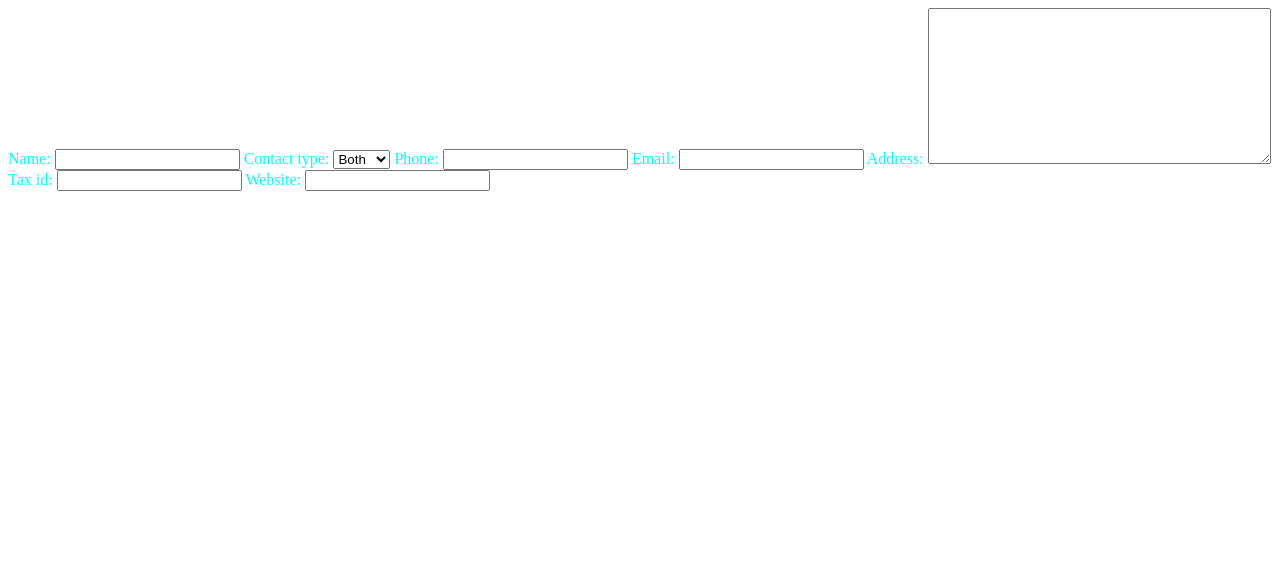
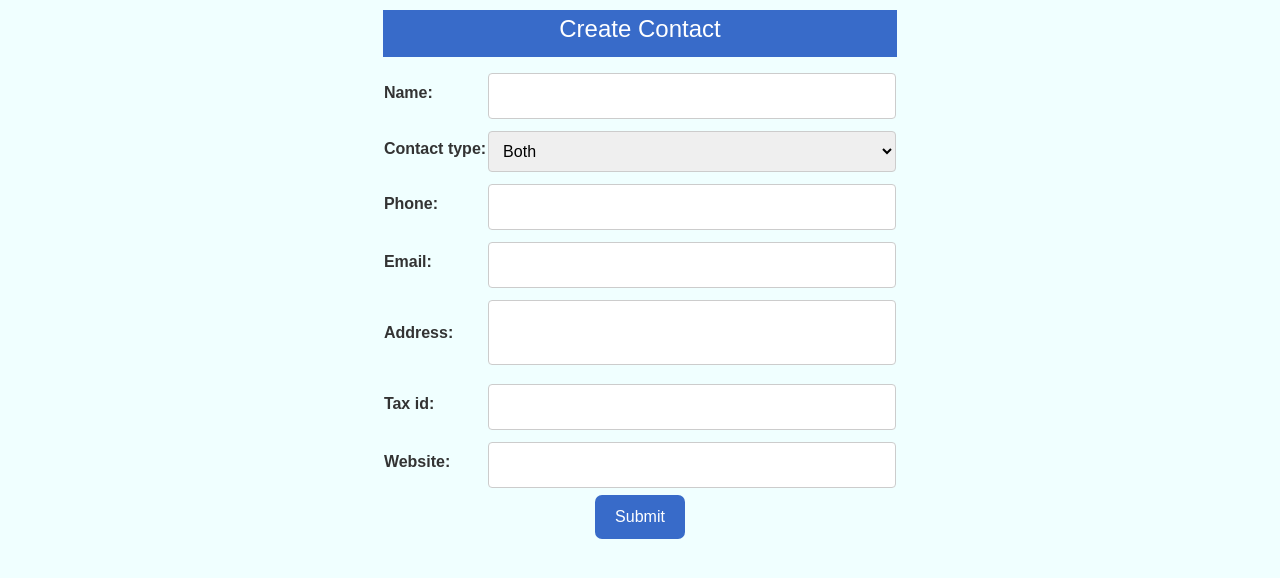
Before and after one commit to mitul001/AssetFlow, a Django app: template assetflow/contact_app/templates/contact.html in a window 1280 px wide. Shown: the top 578 px of the page. Run offline with Django 4.2, Linux system fonts and the light colour scheme; the template is opened without the code that fills it: values that come from a table or form of the project are taken from there, others are empty; some libraries are stand-ins or nearby versions.

Commit message:
[IMP] contact_app: improve and refactor contact_app views and templates
- Refactor the code of url
- added css for the contact.html
- modify the database schema

```diff
--- a/assetflow/assetflow/settings.py
+++ b/assetflow/assetflow/settings.py
@@ -39,6 +39,7 @@ INSTALLED_APPS = [
     'django.contrib.messages',
     'django.contrib.staticfiles',
     'contact_app',
+    'bootstrap5',
 ]
 
 MIDDLEWARE = [
--- a/assetflow/contact_app/models.py
+++ b/assetflow/contact_app/models.py
@@ -1,6 +1,5 @@
 from django.db import models
 
-# Create your models here.
 class Contact(models.Model):
 
     CONTACT_TYPE_CHOICES = [
@@ -12,8 +11,8 @@ class Contact(models.Model):
     name = models.CharField(max_length=255)
     contact_type = models.CharField(max_length=10, choices=CONTACT_TYPE_CHOICES,default='both')
     phone = models.CharField(max_length=20)
-    email = models.EmailField()
-    address = models.TextField(null=True)
+    email = models.EmailField(null=True,blank=True)
+    address = models.TextField(null=True,blank=True)
     tax_id = models.CharField(max_length=20)
     website = models.URLField(null=True,blank=True)
 
--- a/assetflow/contact_app/static/style/contact_app.css
+++ b/assetflow/contact_app/static/style/contact_app.css
@@ -1,3 +1,97 @@
 body {
-    color: aqua;
+    font-family: Arial, sans-serif;
+    margin: 0;
+    padding: 0;
+    background-color: azure;
 }
+
+.main-container{
+    width: -moz-fit-content;
+    width: fit-content;
+    margin: 0 auto;
+}
+
+.main-title{
+    color: white;
+    background-color: rgb(56, 107, 201);
+    width: 100%;
+    padding-top: 5px;
+    padding-bottom: 5px;
+    margin: 10px 0 10px 0;
+    text-align: center;
+}
+
+.contact-form {
+    width: 100%;
+    display: flex;
+    flex-wrap: wrap;
+    justify-content: space-between;
+}
+
+.contact-form .form-group {
+    margin-bottom: 15px;
+    display: flex;
+    flex-direction: column;
+    width: 48%;
+}
+
+.contact-form .form-group.full-width {
+    width: 100%;
+}
+
+.contact-form label {
+    margin-bottom: 5px;
+    font-weight: bold;
+    color: #333;
+}
+
+.contact-form input[type="text"],
+.contact-form input[type="email"],
+.contact-form input[type="url"],
+.contact-form textarea,
+.contact-form select {
+    margin-top: 5px;
+    margin-bottom: 5px;
+    padding: 10px;
+    border: 1px solid #ccc;
+    border-radius: 4px;
+    font-size: 16px;
+    width: 100%;
+    box-sizing: border-box;
+    transition: border-color 0.3s ease;
+}
+.contact-form textarea{
+    height: 65px;
+}
+.contact-form input[type="text"]:focus,
+.contact-form input[type="email"]:focus,
+.contact-form input[type="url"]:focus,
+.contact-form textarea:focus,
+.contact-form select:focus {
+    border-color: #8f87f5;
+    outline: none;
+}
+
+.contact-form textarea {
+    resize: none;
+}
+
+.contact-form button {
+    padding: 10px 20px;
+    border: none;
+    background-color:rgb(56, 107, 201);
+    color: white;
+    font-size: 16px;
+    border-radius: 7px;
+    cursor: pointer;
+    transition: background-color 0.3s ease;
+}
+
+.contact-form button:hover {
+    background-color:rgb(82, 138, 243);
+}
+
+.submit-row {
+    text-align: center;
+    margin-top: 20px;
+}
--- a/assetflow/contact_app/templates/contact.html
+++ b/assetflow/contact_app/templates/contact.html
@@ -7,12 +7,27 @@
         <title>Contact</title>
         <meta name="description" content="">
         <meta name="viewport" content="width=device-width, initial-scale=1">
+        {% load bootstrap5 %}
+        {% bootstrap_css %}
+        {% bootstrap_javascript %}
         <link rel="stylesheet" href="{% static 'style/contact_app.css' %}">
     </head>
     <body>
-        <form method='POST'>
-        {% csrf_token %}
-        {{ forms }}
-        </form>
+        <div class='main-container'>
+          <div class='main-title'>
+            <h4> Create Contact </h4>
+          </div>
+            <form method='POST'>
+                {% csrf_token %}
+                <table class="contact-form">
+                    {{ forms }}
+                    <tr>
+                        <td colspan="2" class="submit-row">
+                            <button type="submit" class="btn btn-default" value="submit">Submit</button>
+                        </td>
+                    </tr>
+                </table>
+                </form>
+        </div>
     </body>
 </html>
--- a/assetflow/contact_app/templates/list.html
+++ b/assetflow/contact_app/templates/list.html
@@ -14,7 +14,6 @@
         </style>
     </head>
     <body>
-
         {% for item in contact%}
             <p>{{ item }}</p>
             <hr/>
--- a/assetflow/contact_app/urls.py
+++ b/assetflow/contact_app/urls.py
@@ -2,6 +2,6 @@ from django.urls import path
 from . import views
 
 urlpatterns = [
-    path('create/',views.contact_create_view,name='create_contact'),
-    path('list/',views.contact_list_view,name='contact_list'),
+    path('create-contact/',views.contact_create_view,name='create_contact'),
+    path('list-contact/',views.contact_list_view,name='list_contact'),
 ]
--- a/assetflow/contact_app/views.py
+++ b/assetflow/contact_app/views.py
@@ -4,11 +4,12 @@ from .forms import ContactForm
 
 # Create your views here.
 def contact_create_view(request):
+
     if request.method == 'POST':
-        form = ContactForm(request.post)
+        form = ContactForm(request.POST)
         if form.is_valid():
             form.save()
-            return render(request,'contact.html')
+            return redirect('list_contact')
     form = ContactForm()
     context ={
         'forms':form,
@@ -17,7 +18,6 @@ def contact_create_view(request):
 
 def contact_list_view(request):
     item_list = Contact.objects.all()
-    print(item_list)
     context={
         'contact':item_list,
     }
```
Also changed, not shown: assetflow/contact_app/migrations/0006_alter_contact_address_alter_contact_email.py (added), assetflow/db.sqlite3.
